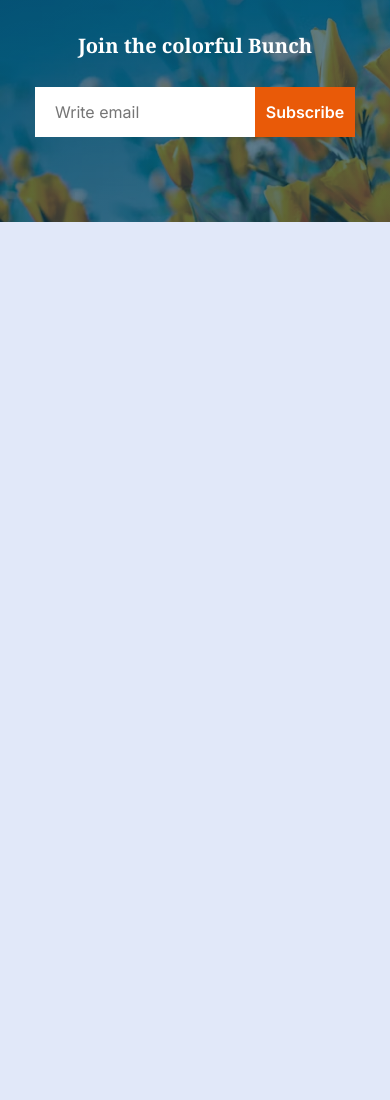
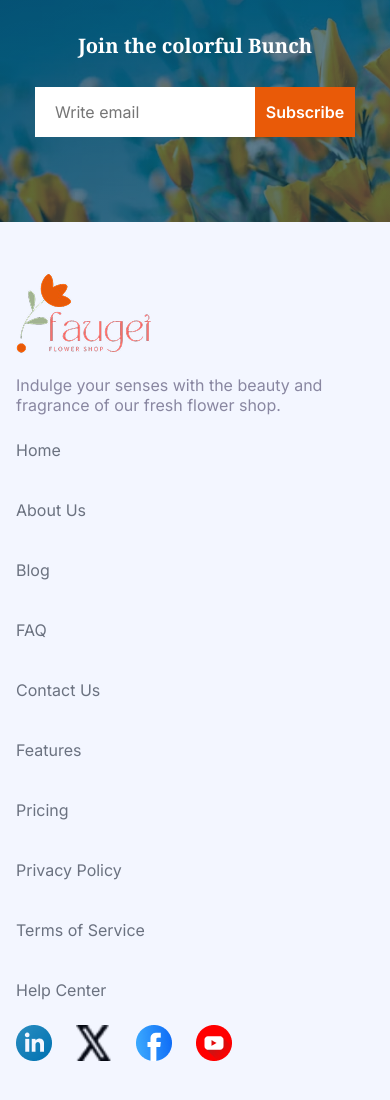
Before and after one commit to fahmibanna17/Flowers-Responsive-Website, a plain HTML site: page index.html in a window 390 px wide. Shown: the part 3642-4742 px from the top of the page. Before the commit the page ends 3864 px from the top, so only its background shows below. Drawn offline with Linux system fonts and the light colour scheme.

Commit message:
footer responsive done

```diff
--- a/index.html
+++ b/index.html
@@ -148,7 +148,32 @@
     </main>
     <!-- footer -->
     <footer>
-
+        <section class="whole-footer container">
+            <div class="left-footer">
+                <img src="./assets/logo.png" alt="">
+                <p>Indulge your senses with the beauty and fragrance of our fresh flower shop.</p>
+            </div>
+            <div class="center-footer">
+                <ul class="footer-links">
+                    <li><a href="">Home</a></li>
+                    <li><a href="">About Us</a></li>
+                    <li><a href="">Blog</a></li>
+                    <li><a href="">FAQ</a></li>
+                    <li><a href="">Contact Us</a></li>
+                    <li><a href="">Features</a></li>
+                    <li><a href="">Pricing</a></li>
+                    <li><a href="">Privacy Policy</a></li>
+                    <li><a href="">Terms of Service</a></li>
+                    <li><a href="">Help Center</a></li>
+                </ul>
+            </div>
+            <div class="right-footer">
+                <img src="./assets/icon-linkedin.png" alt="">
+                <img src="./assets/icon-twitter.png" alt="">
+                <img src="./assets/icon-facebook.png" alt="">
+                <img src="./assets/icon-youtube.png" alt="">
+            </div>
+        </section>
     </footer>
 </body>
 </html>
--- a/styles/styles.css
+++ b/styles/styles.css
@@ -7,7 +7,7 @@
     /* background-color: rgb(245, 248, 255); */
 }
 body{
-    background-color: rgb(225, 232, 249);
+    background-color: rgb(243, 246, 255);
 }
 .container{
     max-width: 1280px;
@@ -216,7 +216,6 @@ span{
      background:
         linear-gradient(rgba(7, 51, 79, 0.4), rgba(7, 51, 79, 0.4)),
         url('news-letter-bg.png');
-            background-size: contain;
     background-repeat: no-repeat;
 }
 .join-headline{
@@ -245,9 +244,9 @@ span{
     padding-block: 20px;
     padding-left: 20px;
     font-size: 16px;
-font-weight: 400;
-border: none;
-margin: 0;
+    font-weight: 400;
+    border: none;
+    margin: 0;
 }
 
 .subscription button {
@@ -260,6 +259,61 @@ background-color: rgb(233, 90, 8);
 color: white;
 border: none;
 margin: 0;
+}
+/* footer styles */
+    .whole-footer {
+    display: flex;
+    padding: 50px 0;
+    width: 100%;
+    box-sizing: border-box;
+}
+.left-footer{
+    flex: 1;
+    align-items: flex-start;
+}
+.left-footer p{
+    color: #8987A1;
+    font-size: 22px;
+    font-weight: 400;
+    margin-top: 16px;
+}
+.center-footer{
+    flex: 1;
+    display: flex;
+    justify-content: right;
+}
+.footer-links{
+    display: grid;
+    grid-template-columns: repeat(2,1fr);
+    list-style: none;
+    padding: 0;
+    margin: 0;
+    gap: 30px 100px;
+}
+.footer-links li{
+    margin: 5px 0 ;
+}
+.footer-links a{
+    text-decoration: none;
+    color: rgb(107, 114, 128);
+    font-size: 16px;
+    font-weight: 400;
+}
+
+.right-footer{
+    flex: 1;
+  display: flex;
+  flex-direction: row;
+  gap: 24px;
+
+  justify-content: right;
+
+
+
+}
+.right-footer img{
+    width: 36px;
+    height: 36px;
 }
 
 
@@ -371,4 +425,27 @@ margin: 0;
     .subscription button{
         width: 100px;
     }
+
+    /* footer responsive */
+    .whole-footer{
+        flex-direction: column;
+        margin-left: 16px;
+        margin-right: 16px;
+        width: fit-content;
+    }
+    .left-footer p{
+        font-size: 16px;
+        font-weight: 400;
+        margin-bottom: 20px;
+    }
+    .center-footer{
+        flex-direction: column;
+        margin-bottom: 20px;
+    }
+    .footer-links{
+        grid-template-columns: repeat(1,1fr);
+    }
+    .right-footer{
+        justify-content: flex-start;
+    }
 }
```
